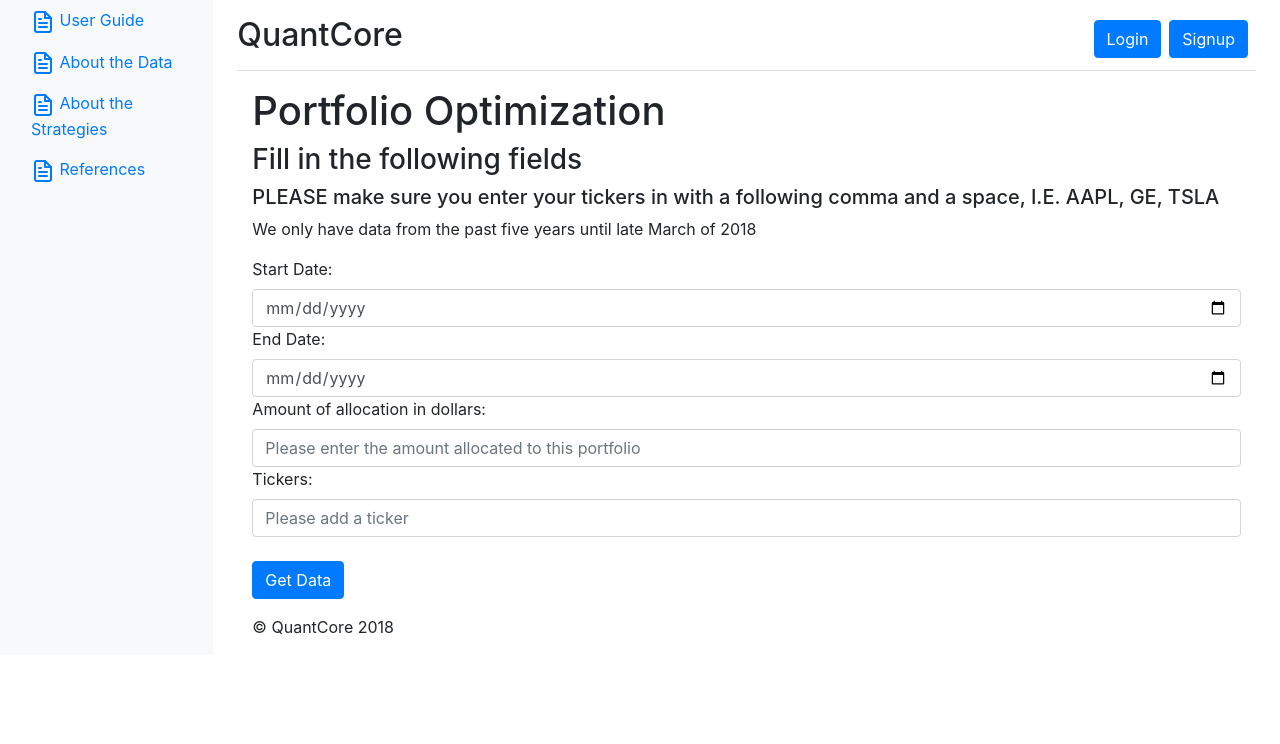
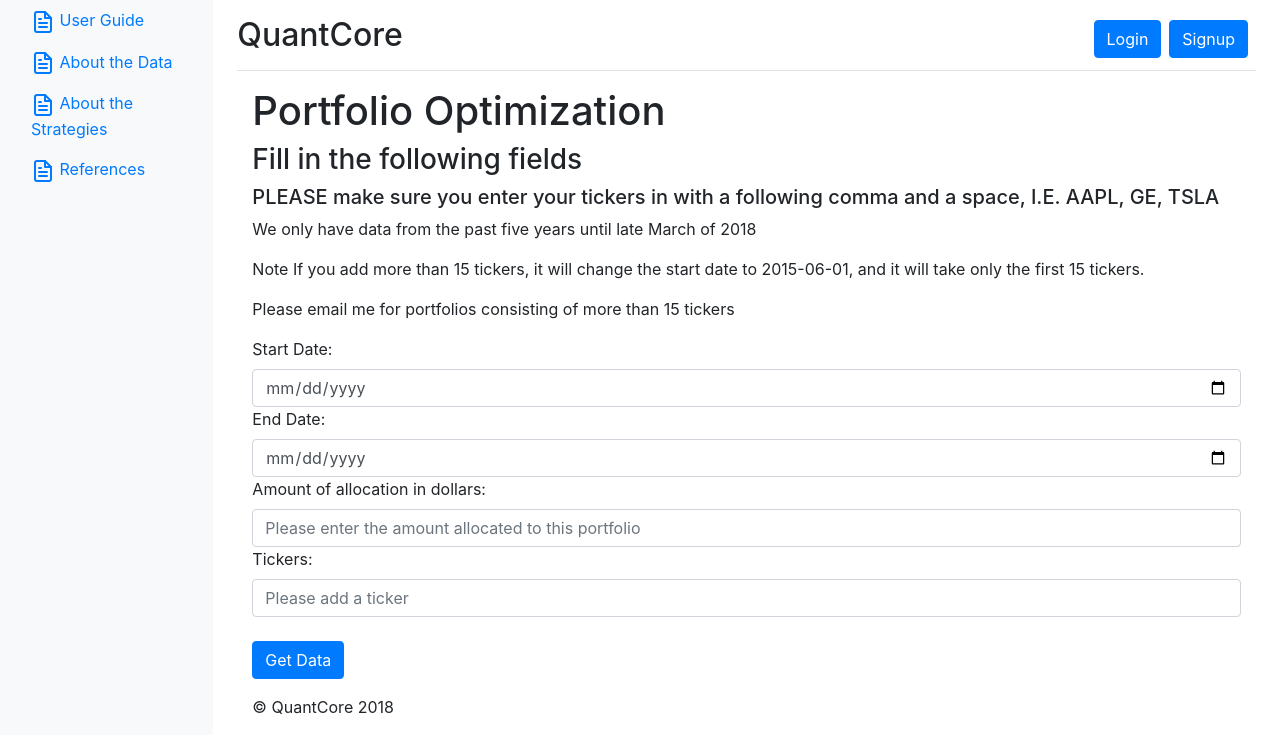
Before and after one commit to sking8484/quantcore, a Django app: page /portfolio_optimization/ in a window 1280 px wide. Shown: the part 56-800 px from the top of the page. Run offline with Django 3.2, Linux system fonts and the light colour scheme; parts of the project's set-up code (start-up, migrations or seed data) failed here and were passed over; some libraries are stand-ins or nearby versions.

Commit message:
GAVE NOT FOR 15 PORTFOLIOS

```diff
--- a/port_optimization/templates/port_optimization/optimization_form.html
+++ b/port_optimization/templates/port_optimization/optimization_form.html
@@ -16,6 +16,8 @@
     <h3>Fill in the following fields</h3>
     <h5>PLEASE make sure you enter your tickers in with a following comma and a space, I.E. AAPL, GE, TSLA</h5>
     <p>We only have data from the past five years until late March of 2018</p>
+    <p>Note If you add more than 15 tickers, it will change the start date to 2015-06-01, and it will take only the first 15 tickers.</p>
+    <p>Please email me for portfolios consisting of more than 15 tickers</p>
 
     <h3>{{help}}</h3>
 
```
